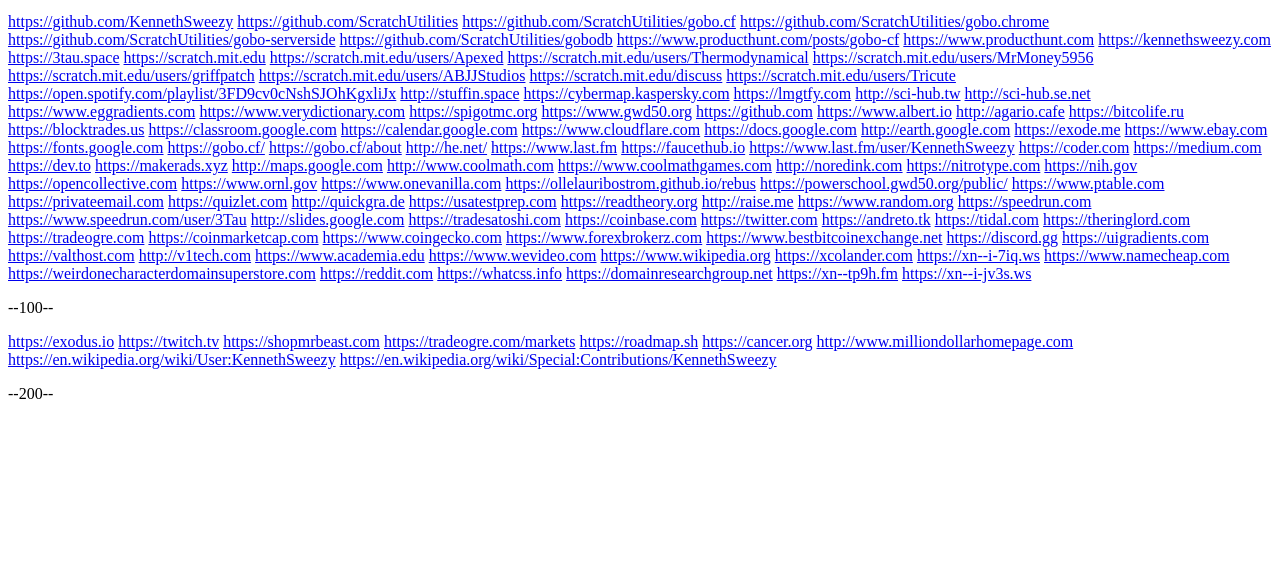
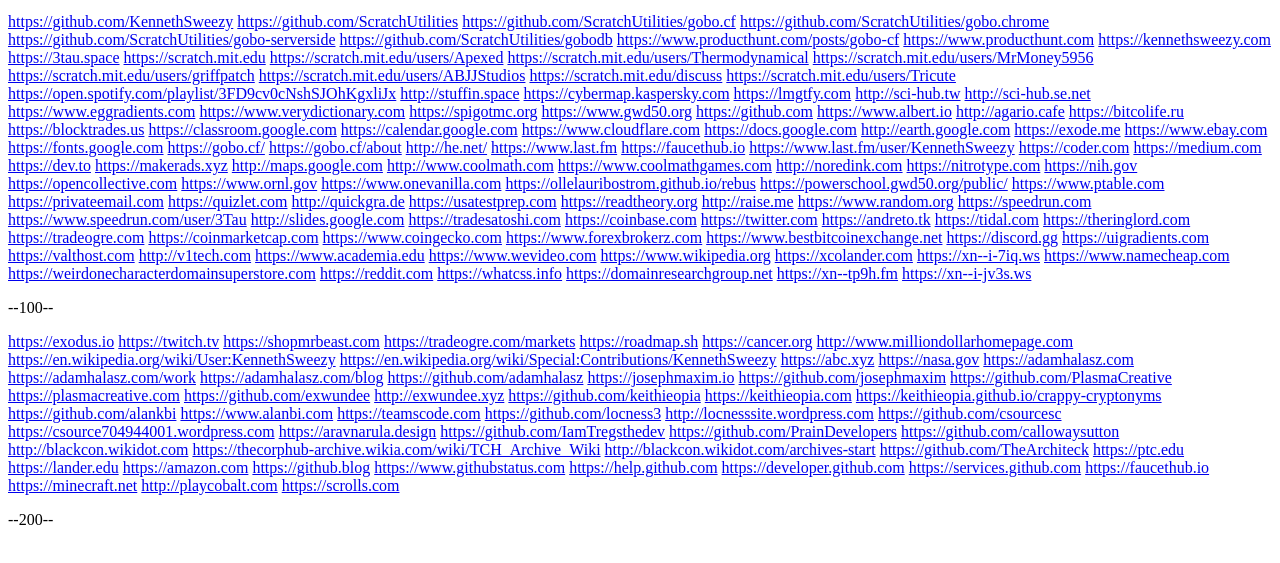
Before and after one commit to sweezyio/KennethSweezy.com, a plain HTML site: page Archive.org/links/index.html in a window 1280 px wide. Shown: the part 101-664 px from the top of the page. Drawn offline with Linux system fonts and the light colour scheme.

Commit message:
Update index.html

```diff
--- a/Archive.org/links/index.html
+++ b/Archive.org/links/index.html
@@ -116,48 +116,48 @@
   <a href="http://www.milliondollarhomepage.com/">http://www.milliondollarhomepage.com</a>
   <a href="https://en.wikipedia.org/wiki/User:KennethSweezy">https://en.wikipedia.org/wiki/User:KennethSweezy</a>
   <a href="https://en.wikipedia.org/wiki/Special:Contributions/KennethSweezy">https://en.wikipedia.org/wiki/Special:Contributions/KennethSweezy</a>
-  <a href=""></a>
-  <a href=""></a>
-  <a href=""></a>
-  <a href=""></a>
-  <a href=""></a>
-  <a href=""></a>
-  <a href=""></a>
-  <a href=""></a>
-  <a href=""></a>
-  <a href=""></a>
-  <a href=""></a>
-  <a href=""></a>
-  <a href=""></a>
-  <a href=""></a>
-  <a href=""></a>
-  <a href=""></a>
-  <a href=""></a>
-  <a href=""></a>
-  <a href=""></a>
-  <a href=""></a>
-  <a href=""></a>
-  <a href=""></a>
-  <a href=""></a>
-  <a href=""></a>
-  <a href=""></a>
-  <a href=""></a>
-  <a href=""></a>
-  <a href=""></a>
-  <a href=""></a>
-  <a href=""></a>
-  <a href=""></a>
-  <a href=""></a>
-  <a href=""></a>
-  <a href=""></a>
-  <a href=""></a>
-  <a href=""></a>
-  <a href=""></a>
-  <a href=""></a>
-  <a href=""></a>
-  <a href=""></a>
-  <a href=""></a>
-  <a href=""></a>
+  <a href="https://abc.xyz">https://abc.xyz</a>
+  <a href="https://nasa.gov">https://nasa.gov</a>
+  <a href="https://adamhalasz.com/">https://adamhalasz.com</a>
+  <a href="https://adamhalasz.com/work">https://adamhalasz.com/work</a>
+  <a href="https://adamhalasz.com/blog">https://adamhalasz.com/blog</a>
+  <a href="https://github.com/adamhalasz">https://github.com/adamhalasz</a>
+  <a href="https://josephmaxim.io/">https://josephmaxim.io</a>
+  <a href="https://github.com/josephmaxim">https://github.com/josephmaxim</a>
+  <a href="https://github.com/PlasmaCreative">https://github.com/PlasmaCreative</a>
+  <a href="https://plasmacreative.com/">https://plasmacreative.com</a>
+  <a href="https://github.com/exwundee">https://github.com/exwundee</a>
+  <a href="http://exwundee.xyz/">http://exwundee.xyz</a>
+  <a href="https://github.com/keithieopia">https://github.com/keithieopia</a>
+  <a href="https://keithieopia.com/">https://keithieopia.com</a>
+  <a href="https://keithieopia.github.io/crappy-cryptonyms/">https://keithieopia.github.io/crappy-cryptonyms</a>
+  <a href="https://github.com/alankbi">https://github.com/alankbi</a>
+  <a href="https://www.alanbi.com/">https://www.alanbi.com</a>
+  <a href="https://teamscode.com">https://teamscode.com</a>
+  <a href="https://github.com/locness3">https://github.com/locness3</a>
+  <a href="http://locnesssite.wordpress.com/">http://locnesssite.wordpress.com</a>
+  <a href="https://github.com/csourcesc">https://github.com/csourcesc</a>
+  <a href="https://csource704944001.wordpress.com/">https://csource704944001.wordpress.com</a>
+  <a href="https://aravnarula.design/">https://aravnarula.design</a>
+  <a href="https://github.com/IamTregsthedev">https://github.com/IamTregsthedev</a>
+  <a href="https://github.com/PrainDevelopers">https://github.com/PrainDevelopers</a>
+  <a href="https://github.com/callowaysutton">https://github.com/callowaysutton</a>
+  <a href="http://blackcon.wikidot.com/">http://blackcon.wikidot.com</a>
+  <a href="https://thecorphub-archive.wikia.com/wiki/TCH_Archive_Wiki">https://thecorphub-archive.wikia.com/wiki/TCH_Archive_Wiki</a>
+  <a href="http://blackcon.wikidot.com/archives-start">http://blackcon.wikidot.com/archives-start</a>
+  <a href="https://github.com/TheArchiteck">https://github.com/TheArchiteck</a>
+  <a href="https://ptc.edu">https://ptc.edu</a>
+  <a href="https://lander.edu">https://lander.edu</a>
+  <a href="https://amazon.com">https://amazon.com</a>
+  <a href="https://github.blog/">https://github.blog</a>
+  <a href="https://www.githubstatus.com/">https://www.githubstatus.com</a>
+  <a href="https://help.github.com/">https://help.github.com</a>
+  <a href="https://developer.github.com/">https://developer.github.com</a>
+  <a href="https://services.github.com/">https://services.github.com</a>
+  <a href="https://faucethub.io">https://faucethub.io</a>
+  <a href="https://minecraft.net">https://minecraft.net</a>
+  <a href="http://playcobalt.com/">http://playcobalt.com</a>
+  <a href="https://scrolls.com/">https://scrolls.com</a>
   <a href=""></a>
   <a href=""></a>
   <a href=""></a>
```
